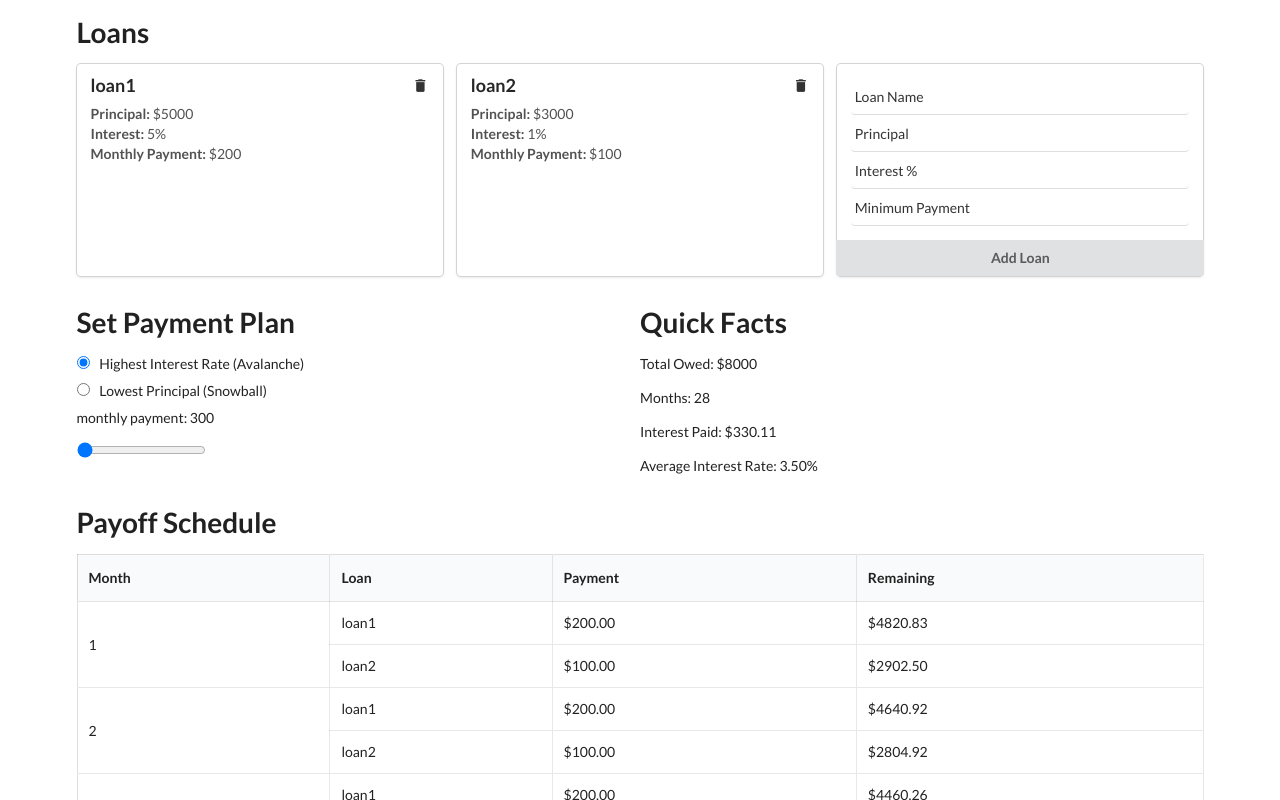
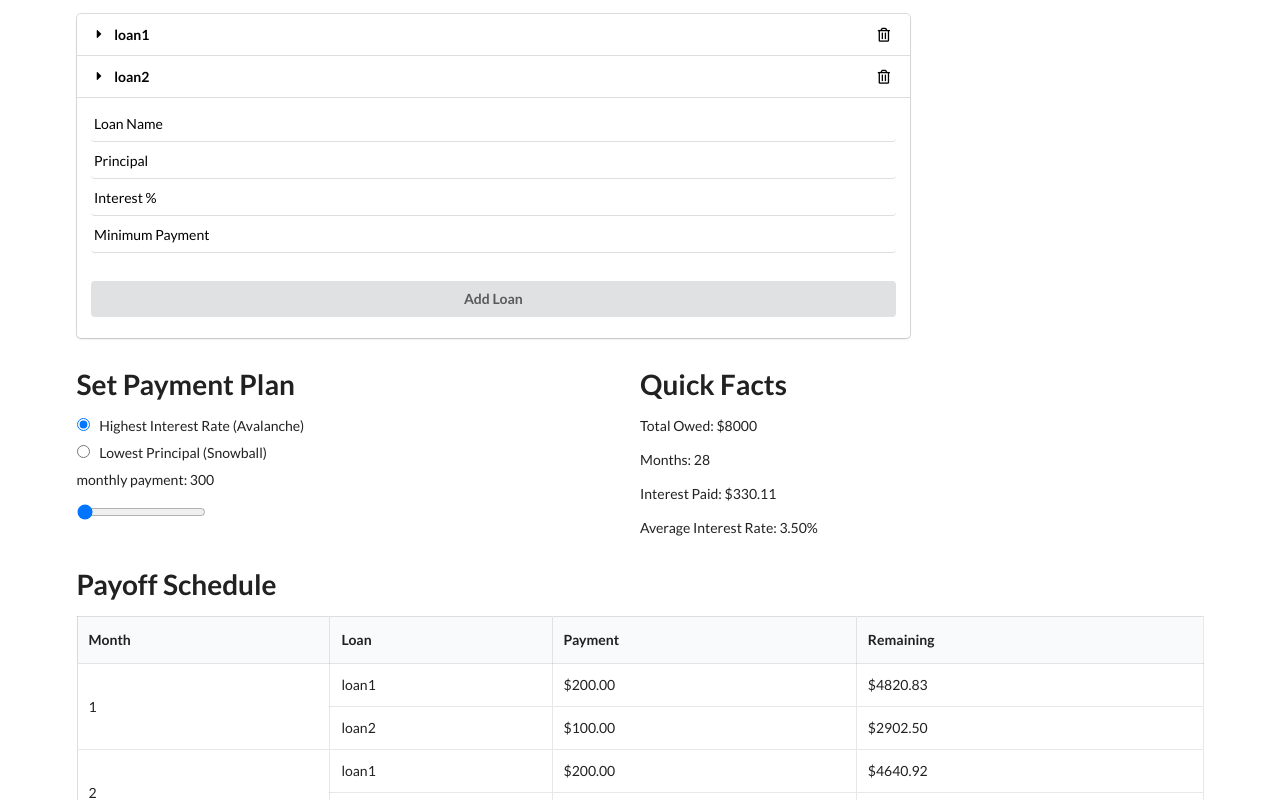
Before and after one commit to daltonscharff/unbury-me, a Svelte app: page / in a window 1280 px wide. Shown: the top 800 px of the page. Built offline with nearby package versions, Linux system fonts and the light colour scheme.

Commit message:
chanes loan list to accordian

```diff
--- a/src/LoanList.svelte
+++ b/src/LoanList.svelte
@@ -27,19 +27,23 @@
 	const deleteLoan = (i) => {
 		$loans = $loans.filter((_, index) => index != i);
 	};
+
+	const toggleVisibility = (e) => {
+		let target = e.target;
+		if (!target.classList.contains("title")) target = target.parentElement;
+		target.classList.toggle("active");
+		target.nextElementSibling.classList.toggle("active");
+	};
 </script>
 
-<div class="ui container">
-	<h1>Loans</h1>
-	<div class="ui cards">
+<div class="ui styled accordion">
 	{#each $loans as loan, i}
-		<div class="card">
+		<div class="title" on:click={(event) => toggleVisibility(event)}>
+			<i class="dropdown icon" />
+			{loan.name}
+			<i class="icon trash alternate outline float-right" on:click={() => deleteLoan(i)} />
+		</div>
 		<div class="content">
-				<span on:click={() => deleteLoan(i)} class="material-icons right floated icon">delete</span>
-				<div class="header">
-					{loan.name}
-				</div>
-				<div class="description">
 			<div>
 				<b>Principal: </b>
 				${loan.principal}
@@ -53,48 +57,74 @@
 				${loan.minPayment}
 			</div>
 		</div>
-			</div>
-		</div>
 	{/each}
-		<div class="card">
-			<div class="content">
-				<form class="ui form">
-					<input type="text" placeholder="Loan Name" bind:value={newLoan.name} />
-					<input type="number" placeholder="Principal" bind:value={newLoan.principal} />
-					<input type="number" placeholder="Interest %" bind:value={newLoan.interestPct} />
-					<input type="number" placeholder="Minimum Payment" bind:value={newLoan.minPayment} />
+	<div class="new-loan content active">
+		<form class="ui form" on:submit={(e) => e.preventDefault()}>
+			<input
+				type="text"
+				placeholder="Loan Name"
+				bind:value={newLoan.name}
+			/>
+			<input
+				type="number"
+				placeholder="Principal"
+				bind:value={newLoan.principal}
+			/>
+			<input
+				type="number"
+				placeholder="Interest %"
+				bind:value={newLoan.interestPct}
+			/>
+			<input
+				type="number"
+				placeholder="Minimum Payment"
+				bind:value={newLoan.minPayment}
+			/>
+			<button class="ui button" on:click={addNewLoan}>
+				Add Loan
+			</button>
 		</form>
-			</div>
-			<div class="ui bottom attracted button" on:click="{addNewLoan}">
-				Add Loan
-			</div>
-		</div>
 	</div>
 </div>
 
 <style type="text/scss">
-.material-icons {
-	cursor: pointer;
-	font-size: 1.2em;
-	color: #333;
+	.accordion {
+		width: auto !important;
 	}
 
-.card {
-	flex-grow: 1;
+	.title {
+		color: black !important;
+	}
+
+	.float-right {
+		float: right;
+	}
+
+	.trash.icon {
+		padding: 0 15px 20px;
+	}
+
+	.button {
+		margin: 2em auto auto;
+		width: 100%;
+	}
+
+	.new-loan:not(:first-child) {
+		border-top: 1px solid rgba(34,36,38,.15);
 	}
 
 	input {
 		border-top: 0 !important;
 		border-left: 0 !important;
 		border-right: 0 !important;
-	padding-left: .25em !important;
+		padding-left: 0.25em !important;
 	}
 
-input[type=number] {
+	input[type="number"] {
 		-moz-appearance: textfield !important;
 	}
 
 	::placeholder {
-	color: #333 !important;
+		color: black !important;
 	}
 </style>
```
Lines whose indentation alone changed are shown as unchanged.
